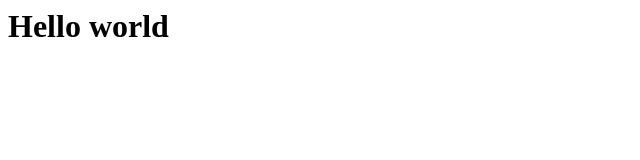
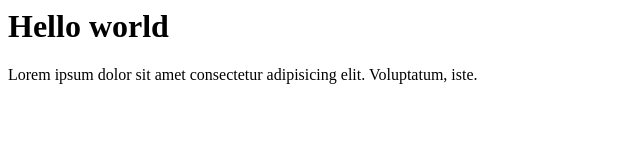
Before and after one commit to Rainner-yobelgates/reva-git-test, a plain HTML site: page index.html in a window 1280 px wide. Shown: the whole page, without its empty margins (0-640 px from the left). Drawn offline with Linux system fonts and the light colour scheme.

Commit message:
menambahkan paragraf

```diff
--- a/index.html
+++ b/index.html
@@ -7,5 +7,6 @@
 </head>
 <body>
     <h1>Hello world</h1>
+    <p>Lorem ipsum dolor sit amet consectetur adipisicing elit. Voluptatum, iste.</p>
 </body>
 </html>
```
